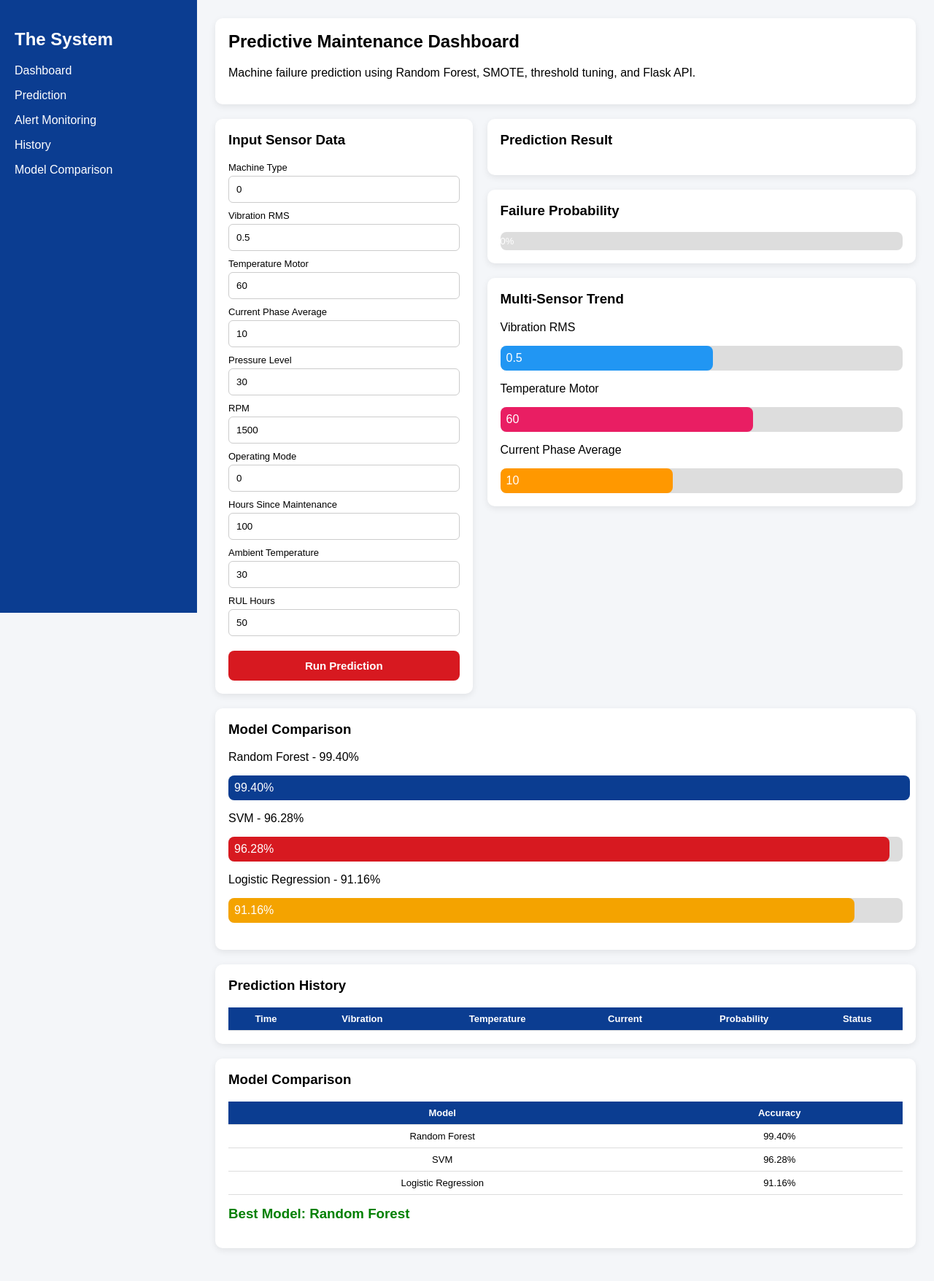
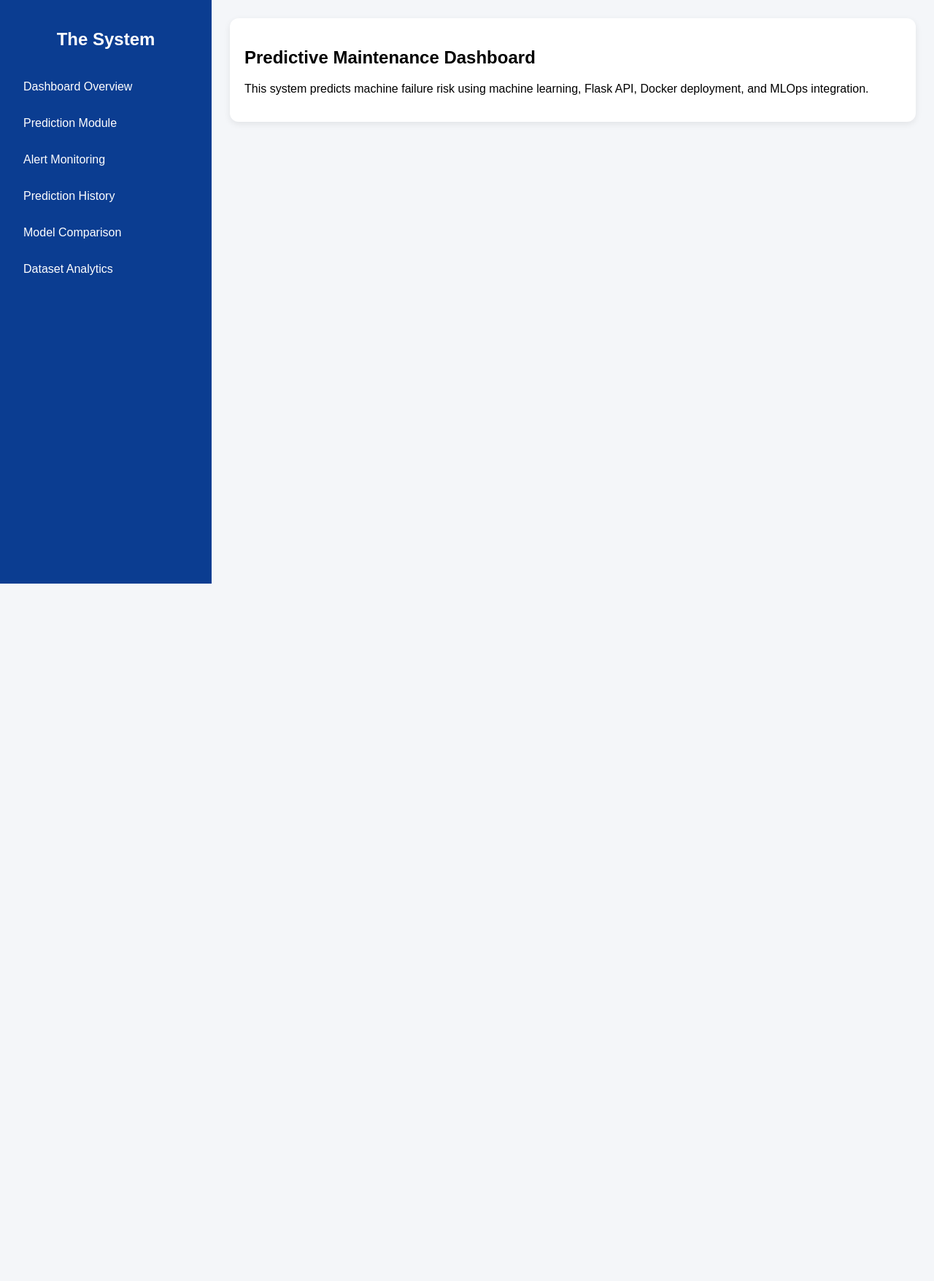
Before and after one commit to atiqahnn377-droid/predictive-maintenance-system, a Flask app: page /dashboard in a window 1280 px wide. Shown: the whole page at 73% size. After the commit the page ends 800 px from the top, so only its background shows below. Run offline with Flask 3, Linux system fonts and the light colour scheme; lists and menus that the app fills with data are empty; parts of the project's set-up code (start-up, migrations or seed data) failed here and were passed over.

Commit message:
Add clickable sidebar dashboard

```diff
--- a/api/templates/dashboard.html
+++ b/api/templates/dashboard.html
@@ -5,151 +5,209 @@
     <script src="https://cdn.jsdelivr.net/npm/chart.js"></script>
 
     <style>
-        body { margin: 0; font-family: Arial, sans-serif; background: #f4f6f9; display: flex; }
-        .sidebar { width: 230px; height: 100vh; background: #0B3D91; color: white; padding: 20px; position: fixed; left: 0; top: 0; }
-        .main { flex: 1; padding: 25px; margin-left: 270px; }
-        .card { background: white; padding: 18px; border-radius: 10px; box-shadow: 0 3px 10px rgba(0,0,0,0.08); margin-bottom: 20px; width: 100%; box-sizing: border-box; }
-        .card h2, .card h3 { margin-top: 0; }
-        .grid { display: grid; grid-template-columns: 1.2fr 2fr; gap: 20px; }
-        label { display: block; margin-top: 10px; font-size: 13px; }
-        input { width: 100%; padding: 10px; margin-top: 4px; border: 1px solid #ccc; border-radius: 6px; box-sizing: border-box; }
-        button { margin-top: 20px; width: 100%; padding: 12px; border: none; border-radius: 8px; background: #D71920; color: white; font-weight: bold; cursor: pointer; font-size: 15px; }
-        .result-box { padding: 15px; border-radius: 8px; font-weight: bold; display: none; }
-        .safe { background: #e6f4ea; color: #1b5e20; }
-        .danger { background: #fdecea; color: #b71c1c; }
-        .bar-container { background: #ddd; border-radius: 8px; overflow: hidden; height: 25px; }
-        .bar { height: 25px; width: 0%; background: green; text-align: center; color: white; line-height: 25px; font-size: 13px; }
-        table { width: 100%; border-collapse: collapse; font-size: 13px; }
-        th, td { border-bottom: 1px solid #ddd; padding: 8px; text-align: center; }
-        th { background: #0B3D91; color: white; }
+        body {
+            margin: 0;
+            font-family: Arial, sans-serif;
+            background: #f4f6f9;
+            display: flex;
+        }
+
+        .sidebar {
+            width: 250px;
+            height: 100vh;
+            background: #0B3D91;
+            color: white;
+            padding: 20px;
+            position: fixed;
+            left: 0;
+            top: 0;
+            overflow-y: auto;
+        }
+
+        .sidebar h2 {
+            text-align: center;
+            margin-bottom: 30px;
+        }
+
+        .sidebar p {
+            padding: 12px;
+            cursor: pointer;
+            border-radius: 8px;
+            margin: 8px 0;
+        }
+
+        .sidebar p:hover {
+            background: rgba(255,255,255,0.2);
+        }
+
+        .main {
+            margin-left: 290px;
+            padding: 25px;
+            width: calc(100% - 290px);
+        }
+
+        .card {
+            background: white;
+            padding: 20px;
+            border-radius: 12px;
+            box-shadow: 0 3px 10px rgba(0,0,0,0.08);
+            margin-bottom: 20px;
+        }
+
+        .section {
+            display: none;
+        }
+
+        .section.active {
+            display: block;
+        }
+
+        input {
+            width: 100%;
+            padding: 10px;
+            margin: 6px 0 12px;
+            border: 1px solid #ccc;
+            border-radius: 6px;
+        }
+
+        button {
+            width: 100%;
+            padding: 12px;
+            background: #D71920;
+            color: white;
+            border: none;
+            border-radius: 8px;
+            cursor: pointer;
+            font-weight: bold;
+        }
+
+        table {
+            width: 100%;
+            border-collapse: collapse;
+        }
+
+        th, td {
+            padding: 10px;
+            border-bottom: 1px solid #ddd;
+            text-align: center;
+        }
+
+        th {
+            background: #0B3D91;
+            color: white;
+        }
+
+        .bar-container {
+            background: #ddd;
+            border-radius: 8px;
+            overflow: hidden;
+            height: 30px;
+        }
+
+        .bar {
+            height: 30px;
+            width: 0%;
+            background: green;
+            color: white;
+            text-align: center;
+            line-height: 30px;
+        }
     </style>
-
 </head>
 
 <body>
+
+    <!-- SIDEBAR -->
     <div class="sidebar">
         <h2>The System</h2>
-        <p>Dashboard</p>
-        <p>Prediction</p>
-        <p>Alert Monitoring</p>
-        <p>History</p>
-        <p>Model Comparison</p>
+
+        <p onclick="showSection('dashboard')">Dashboard Overview</p>
+        <p onclick="showSection('prediction')">Prediction Module</p>
+        <p onclick="showSection('alerts')">Alert Monitoring</p>
+        <p onclick="showSection('history')">Prediction History</p>
+        <p onclick="showSection('model')">Model Comparison</p>
+        <p onclick="showSection('dataset')">Dataset Analytics</p>
     </div>
 
+
+    <!-- MAIN -->
     <div class="main">
+
+        <!-- DASHBOARD -->
+        <div id="dashboard" class="section active">
             <div class="card">
                 <h2>Predictive Maintenance Dashboard</h2>
-            <p>Machine failure prediction using Random Forest, SMOTE, threshold tuning, and Flask API.</p>
+                <p>
+                    This system predicts machine failure risk using machine learning,
+                    Flask API, Docker deployment, and MLOps integration.
+                </p>
+            </div>
         </div>
 
-        <div class="grid">
+
+        <!-- PREDICTION -->
+        <div id="prediction" class="section">
             <div class="card">
-                <h3>Input Sensor Data</h3>
+                <h2>Prediction Module</h2>
 
                 <label>Machine Type</label>
                 <input type="number" id="machine_type" value="0">
 
                 <label>Vibration RMS</label>
-                <input type="number" id="vibration_rms" step="any" value="0.5">
+                <input type="number" id="vibration_rms" value="0.5">
 
                 <label>Temperature Motor</label>
-                <input type="number" id="temperature_motor" step="any" value="60">
+                <input type="number" id="temperature_motor" value="60">
 
                 <label>Current Phase Average</label>
-                <input type="number" id="current_phase_avg" step="any" value="10">
+                <input type="number" id="current_phase_avg" value="10">
 
                 <label>Pressure Level</label>
-                <input type="number" id="pressure_level" step="any" value="30">
+                <input type="number" id="pressure_level" value="30">
 
                 <label>RPM</label>
-                <input type="number" id="rpm" step="any" value="1500">
+                <input type="number" id="rpm" value="1500">
 
                 <label>Operating Mode</label>
                 <input type="number" id="operating_mode" value="0">
 
                 <label>Hours Since Maintenance</label>
-                <input type="number" id="hours_since_maintenance" step="any" value="100">
+                <input type="number" id="hours_since_maintenance" value="100">
 
                 <label>Ambient Temperature</label>
-                <input type="number" id="ambient_temp" step="any" value="30">
+                <input type="number" id="ambient_temp" value="30">
 
                 <label>RUL Hours</label>
-                <input type="number" id="rul_hours" step="any" value="50">
+                <input type="number" id="rul_hours" value="50">
 
                 <button onclick="predict()">Run Prediction</button>
             </div>
-
-            <div>
-                <div class="card">
-                    <h3>Prediction Result</h3>
-                    <div id="resultBox" class="result-box"></div>
         </div>
 
+
+        <!-- ALERTS -->
+        <div id="alerts" class="section">
             <div class="card">
+                <h2>Alert Monitoring</h2>
+
+                <div id="resultBox" style="padding:15px; border-radius:8px; font-weight:bold;">
+                    No alerts yet.
+                </div>
+
                 <h3>Failure Probability</h3>
+
                 <div class="bar-container">
                     <div id="probabilityBar" class="bar">0%</div>
                 </div>
             </div>
-
-                <div class="card">
-                    <h3>Multi-Sensor Trend</h3>
-
-                    <p>Vibration RMS</p>
-                    <div style="background:#ddd; border-radius:8px">
-                        <div style="width:50%; background:#2196F3; color:white; padding:8px; border-radius:8px;">
-                            0.5
-                        </div>
         </div>
 
-                    <p>Temperature Motor</p>
-                    <div style="background:#ddd; border-radius:8px">
-                        <div style="width:60%; background:#E91E63; color:white; padding:8px; border-radius:8px;">
-                            60
-                        </div>
-                    </div>
 
-                    <p>Current Phase Average</p>
-                    <div style="background:#ddd; border-radius:8px">
-                        <div style="width:40%; background:#FF9800; color:white; padding:8px; border-radius:8px;">
-                            10
-                        </div>
-                    </div>
-                </div>
-            </div>
+        <!-- HISTORY -->
+        <div id="history" class="section">
+            <div class="card">
+                <h2>Prediction History</h2>
 
-        </div>
-        <div class="card">
-            <h3>Model Comparison</h3>
-
-            <p>Random Forest - 99.40%</p>
-            <div style="background: #ddd; border-radius:8px;">
-                <div style="width:99.4%; background:#0B3D91; color:white; padding:8px; border-radius:8px;">
-                    99.40%
-                </div>
-            </div>
-
-            <p>SVM - 96.28%</p>
-            <div style="background:#ddd; border-radius:8px;">
-                <div style="width:96.28%; background:#D71920; color:white; padding:8px; border-radius:8px;">
-                    96.28%
-                </div>
-            </div>
-
-            <p>Logistic Regression - 91.16%</p>
-            <div style="background:#ddd; border-radius:8px;">
-                <div style="width:91.16%; background:#F4A300; color:white; padding:8px; border-radius:8px;">
-                    91.16%
-                </div>
-            </div>
-
-            <h3 style="color: green; margin-top:15px;">
-
-            </h3>
-        </div>
-
-        <div class="card">
-            <h3>Prediction History</h3>
                 <table>
                     <thead>
                         <tr>
@@ -161,84 +219,81 @@
                             <th>Status</th>
                         </tr>
                     </thead>
+
                     <tbody id="historyTable"></tbody>
                 </table>
             </div>
+        </div>
 
+
+        <!-- MODEL -->
+        <div id="model" class="section">
             <div class="card">
-            <h3>Model Comparison</h3>
+                <h2>Model Comparison</h2>
 
-            <table>
-                <thead>
-                    <tr>
-                        <th>Model</th>
-                        <th>Accuracy</th>
-                    </tr>
-                </thead>
+                <p>Random Forest - 99.40%</p>
+                <div class="bar-container">
+                    <div class="bar" style="width:99.4%; background:#0B3D91;">99.40%</div>
+                </div>
 
-                <tbody>
-                    <tr>
-                        <td>Random Forest</td>
-                        <td>99.40%</td>
-                    </tr>
+                <p>SVM - 96.28%</p>
+                <div class="bar-container">
+                    <div class="bar" style="width:96.28%; background:#D71920;">96.28%</div>
+                </div>
 
-                    <tr>
-                        <td>SVM</td>
-                        <td>96.28%</td>
-                    </tr>
+                <p>Logistic Regression - 91.16%</p>
+                <div class="bar-container">
+                    <div class="bar" style="width:91.16%; background:#F4A300;">91.16%</div>
+                </div>
 
-                    <tr>
-                        <td>Logistic Regression</td>
-                        <td>91.16%</td>
-                    </tr>
-                </tbody>
-            </table>
-
-            <h3 style="color:green; margin-top:15px;">
+                <h3 style="color:green; margin-top:20px;">
                     Best Model: Random Forest
                 </h3>
             </div>
         </div>
 
+
+        <!-- DATASET -->
+        <div id="dataset" class="section">
+            <div class="card">
+                <h2>Dataset Analytics</h2>
+
+                <p>Total Records: 24,042</p>
+                <p>Total Features: 15</p>
+                <p>Target Variable: failure_within_24h</p>
+
+                <p>Key Insights:</p>
+                <ul>
+                    <li>High vibration may indicate abnormal wear.</li>
+                    <li>Temperature spikes increase failure probability.</li>
+                    <li>Low RUL suggests urgent maintenance need.</li>
+                </ul>
+            </div>
+        </div>
+
+    </div>
+
+
 <script>
-const ctx = document.getElementById("sensorChart").getContext("2d");
+    // ================================
+    // SIDEBAR NAVIGATION
+    // ================================
+    function showSection(sectionId) {
+        let sections = document.querySelectorAll(".section");
 
-if (modelCtx) {
-    new Chart(modelCtx, {
-        type: "bar",
-        data:{
-            labels: ["Random Forest", "SVM", "Logistic Regression"],
-            datasets: [{
-                label: "Accuracy (%)",
-                data: [99.40, 96.28,91.16],
-                backgroundColor: ["#0B3D91", "#D71920", "#F4A300"]
-            }]
-        },
-        options: {
-            responsive: true,
-            maintainAspectRatio: false,
-            scales:{
-                y:{
-                    min: 80,
-                    max: 100
-                }
-            }
-        }
-    });
-}
-const sensorChart = new Chart(ctx, {
-    type: "line",
-    data: {
-        labels: [],
-        datasets: [
-            { label: "Vibration RMS", data: [] },
-            { label: "Temperature Motor", data: [] },
-            { label: "Current Phase Avg", data: [] }
-        ]
-    }
+        sections.forEach(section => {
+            section.classList.remove("active");
         });
 
+        document.getElementById(sectionId).classList.add("active");
+    }
+
+
+    // ================================
+    // PREDICTION FUNCTION
+    // ================================
     async function predict() {
+
         let features = [
             parseFloat(document.getElementById("machine_type").value),
             parseFloat(document.getElementById("vibration_rms").value),
@@ -254,49 +309,46 @@ async function predict() {
 
         const response = await fetch("/predict", {
             method: "POST",
-        headers: { "Content-Type": "application/json" },
-        body: JSON.stringify({ features: features })
+            headers: {
+                "Content-Type": "application/json"
+            },
+            body: JSON.stringify({
+                features: features
+            })
         });
 
         const data = await response.json();
 
-    if (data.error) {
-        alert(data.error);
-        return;
-    }
-
-    let prob = data.failure_probability;
-    let probPercent = Math.round(prob * 100);
+        let prob = Math.round(data.failure_probability * 100);
 
         let resultBox = document.getElementById("resultBox");
 
         if (data.alert) {
-        resultBox.className = "result-box danger";
-        resultBox.innerText = "⚠️ HIGH FAILURE RISK DETECTED";
-    } else if (data.prediction === 1) {
-        resultBox.className = "result-box danger";
-        resultBox.innerText = "⚠️ Potential failure detected";
+            resultBox.innerHTML = "⚠️ HIGH FAILURE RISK DETECTED";
+            resultBox.style.background = "#fdecea";
+            resultBox.style.color = "#b71c1c";
         } else {
-        resultBox.className = "result-box safe";
-        resultBox.innerText = "✅ Machine condition is normal";
+            resultBox.innerHTML = "✅ Machine condition is normal";
+            resultBox.style.background = "#e6f4ea";
+            resultBox.style.color = "#1b5e20";
         }
 
-    resultBox.style.display = "block";
+        let bar = document.getElementById("probabilityBar");
 
-    let bar = document.getElementById("probabilityBar");
-    bar.style.width = probPercent + "%";
-    bar.innerText = probPercent + "%";
-    bar.style.background = probPercent > 70 ? "red" : probPercent > 30 ? "orange" : "green";
+        bar.style.width = prob + "%";
+        bar.innerHTML = prob + "%";
+
+        if (prob > 70) {
+            bar.style.background = "red";
+        } else if (prob > 30) {
+            bar.style.background = "orange";
+        } else {
+            bar.style.background = "green";
+        }
 
         let time = new Date().toLocaleTimeString();
 
-    sensorChart.data.labels.push(time);
-    sensorChart.data.datasets[0].data.push(features[1]);
-    sensorChart.data.datasets[1].data.push(features[2]);
-    sensorChart.data.datasets[2].data.push(features[3]);
-    sensorChart.update();
-
-    let status = data.alert ? "High Risk" : data.prediction === 1 ? "Warning" : "Normal";
+        let status = data.alert ? "High Risk" : "Normal";
 
         let row = `
             <tr>
@@ -304,48 +356,15 @@ async function predict() {
                 <td>${features[1]}</td>
                 <td>${features[2]}</td>
                 <td>${features[3]}</td>
-            <td>${probPercent}%</td>
+                <td>${prob}%</td>
                 <td>${status}</td>
             </tr>
         `;
 
         document.getElementById("historyTable").innerHTML += row;
+
+        showSection("alerts");
     }
-
-// =====================================
-// MODEL COMPARISON CHART
-// =====================================
-const modelCtx = document.getElementById("modelChart").getContext("2d");
-
-fetch("/model-comparison")
-    .then(response => response.json())
-    .then(data => {
-        new Chart(modelCtx, {
-            type: "bar",
-            data: {
-                labels: ["Random Forest", "SVM", "Logistic Regression"],
-                datasets: [{
-                    label: "Accuracy (%)",
-                    data: [
-                        parselFloat(data["Random Forest Accuracy"]),
-                        parselFloat(data["SVM Accuracy"]),
-                        parselFloat(data["Logistic Regression Accuracy"])
-                        ]
-                }]
-            },
-            options: {
-                responsive: true,
-                scales: {
-                    y: {
-                        beginAtZero: false,
-                        min: 80,
-                        max: 100
-                    }
-                }
-            }
-        });
-    });
-
 </script>
 
 </body>
```
Lines whose indentation alone changed are shown as unchanged.
